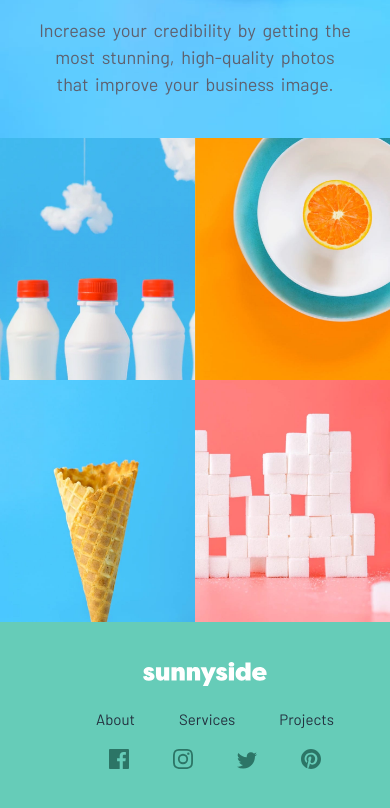
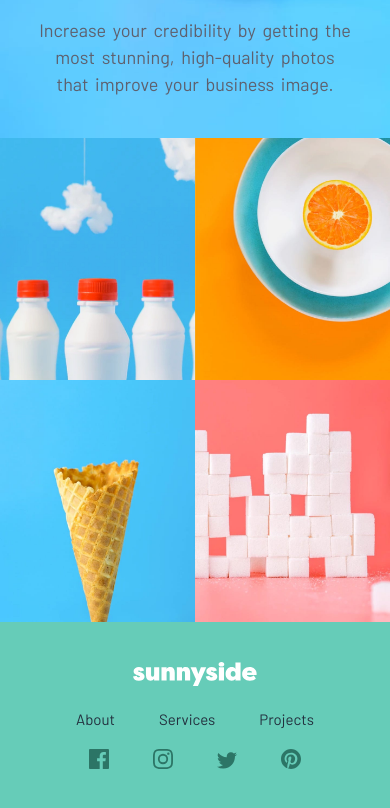
Before and after one commit to Dominos71745/sunny-project, a plain HTML site: page index.html in a window 390 px wide. Shown: the part 2612-3420 px from the top of the page. Drawn offline with Linux system fonts and the light colour scheme.

Commit message:
fixed footer padding

```diff
--- a/style.css
+++ b/style.css
@@ -235,7 +235,7 @@ p {
 }
 
 #footer-nav img {
-  margin: 40px 0px auto 20px;
+  margin: 40px 0px auto 0px;
 }
 
 #footer-nav a {
@@ -246,8 +246,8 @@ p {
 
 #footer-nav ul {
   margin: 20px;
+  padding: 0;
 }
-
 @media only screen and (max-width: 1050px) {
   .navbar {
     width: 80%;
@@ -435,4 +435,7 @@ p {
   span {
     font-size: 18px;
   }
+
+  #footer-nav {
+  }
 }
```
